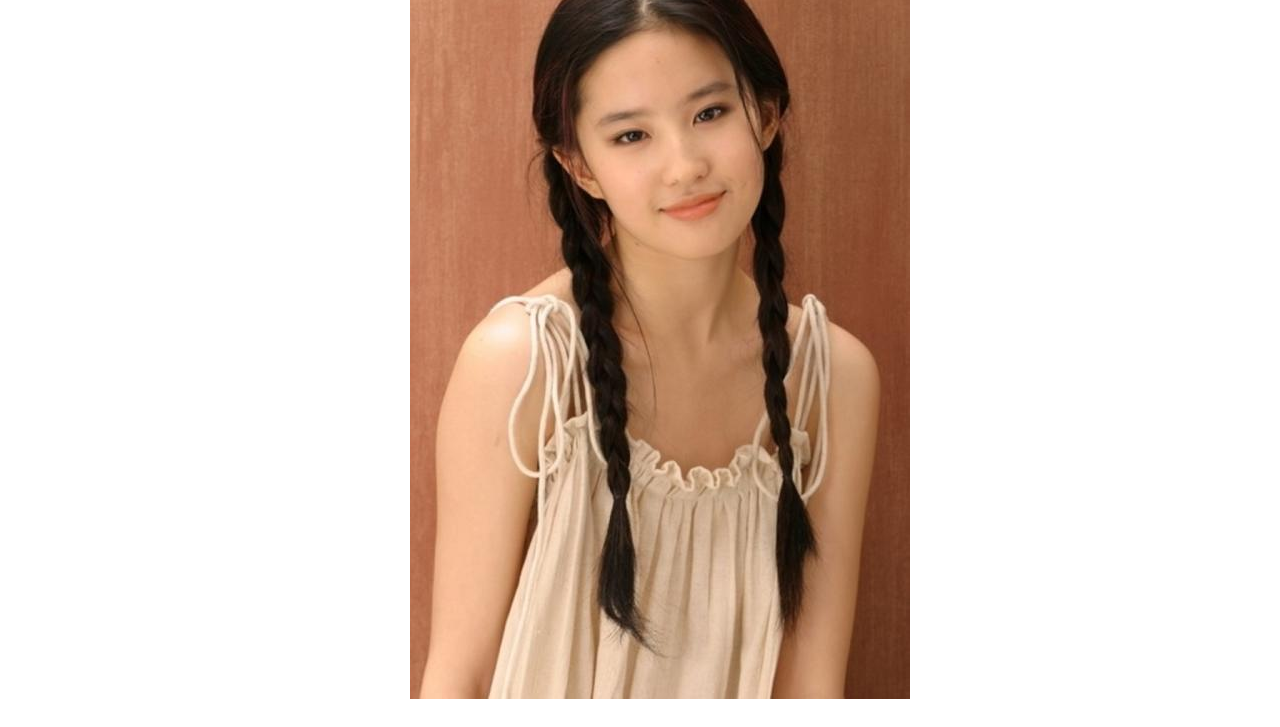
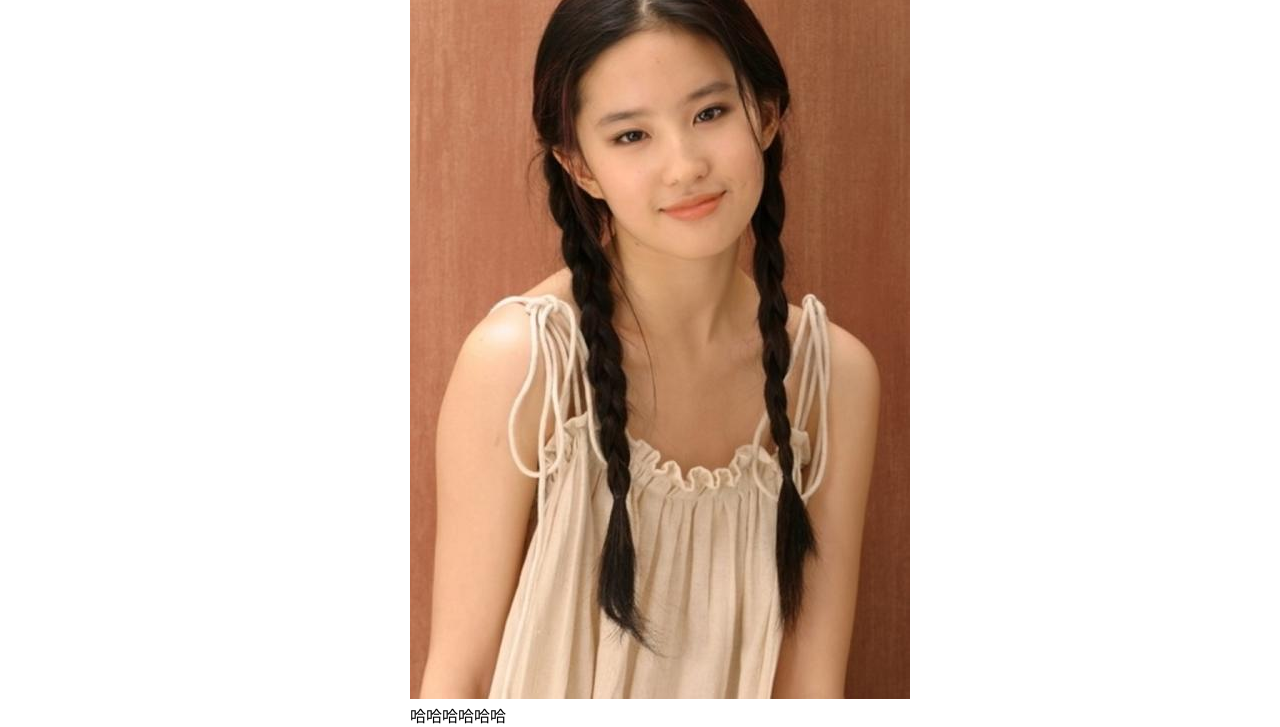
Before and after one commit to pxr-mm/pxr-mm.github.io, a plain HTML site: page index.html in a window 1280 px wide. Shown: the part 953-1680 px from the top of the page. Before the commit the page ends 1656 px from the top, so only its background shows below. Drawn offline with Linux system fonts and the light colour scheme.

Commit message:
哈哈哈

```diff
--- a/index.html
+++ b/index.html
@@ -53,6 +53,7 @@
             <div class="ma">
                 <!-- <img src="./imgs/11.jpeg" alt=""> -->
                 <img src="./imgs/2.jpg" alt="">
+                <p>哈哈哈哈哈哈</p>
             </div>
         </div>
     </div>
```
